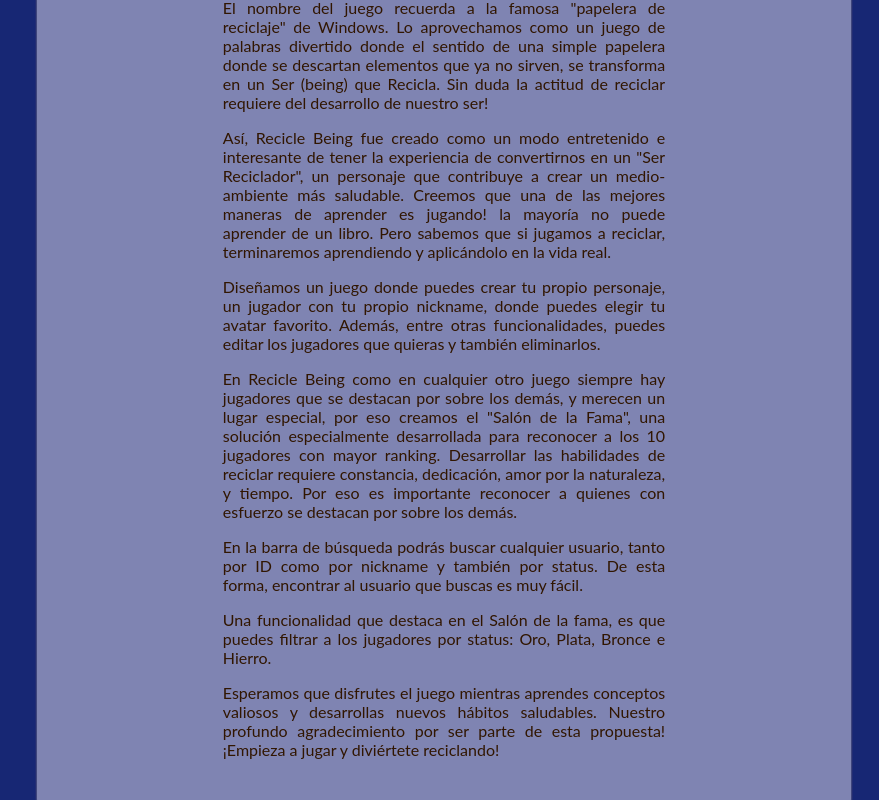
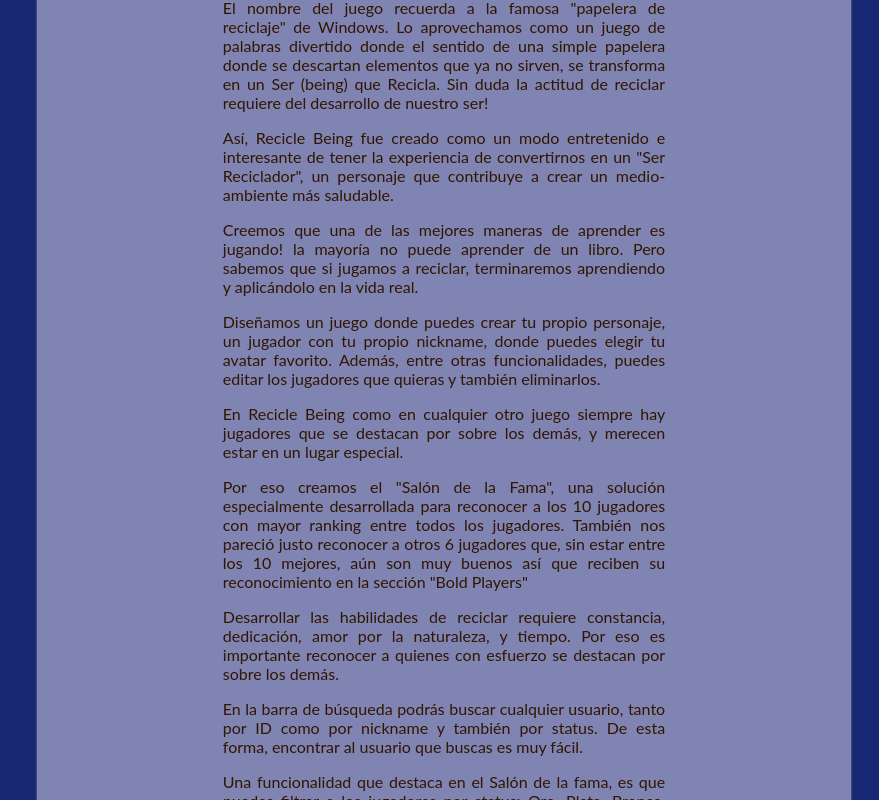
Before and after one commit to manejantesdt/game-prueba-client, a React (Create React App) app: page /about in a window 1280 px wide. Shown: the part 540-1340 px from the top of the page, without its empty margins (401-1280 px from the left). Built offline with nearby package versions, Linux system fonts and the light colour scheme.

Commit message:
actualizo About

```diff
--- a/src/components/About.jsx
+++ b/src/components/About.jsx
@@ -32,13 +32,14 @@
             la actitud de reciclar requiere del desarrollo de nuestro ser!{" "}
           </p>
           <p>
-            Así, Recicle Being fue creado como un modo entretenido e interesante de
-            tener la experiencia de convertirnos en un "Ser Reciclador", un
-            personaje que contribuye a crear un medio-ambiente más
-            saludable. Creemos que una de las mejores maneras de aprender es
-            jugando! la mayoría no puede aprender de un libro. Pero sabemos que
-            si jugamos a reciclar, terminaremos aprendiendo y aplicándolo en la
-            vida real.
+            Así, Recicle Being fue creado como un modo entretenido e interesante
+            de tener la experiencia de convertirnos en un "Ser Reciclador", un
+            personaje que contribuye a crear un medio-ambiente más saludable.{" "}
+          </p>
+          <p>
+            Creemos que una de las mejores maneras de aprender es jugando! la
+            mayoría no puede aprender de un libro. Pero sabemos que si jugamos a
+            reciclar, terminaremos aprendiendo y aplicándolo en la vida real.
           </p>
           <p>
             Diseñamos un juego donde puedes crear tu propio personaje, un
@@ -48,13 +49,21 @@
           </p>
           <p>
             En Recicle Being como en cualquier otro juego siempre hay jugadores
-            que se destacan por sobre los demás, y merecen un lugar especial, por
-            eso creamos el "Salón de la Fama", una solución especialmente
-            desarrollada para reconocer a los 10 jugadores con mayor ranking.
+            que se destacan por sobre los demás, y merecen estar en un lugar
+            especial.{" "}
+          </p>
+          <p>
+            Por eso creamos el "Salón de la Fama", una solución especialmente
+            desarrollada para reconocer a los 10 jugadores con mayor ranking
+            entre todos los jugadores. También nos pareció justo reconocer a
+            otros 6 jugadores que, sin estar entre los 10 mejores, aún son muy
+            buenos así que reciben su reconocimiento en la sección "Bold
+            Players"{" "}
+          </p>
+          <p>
             Desarrollar las habilidades de reciclar requiere constancia,
-            dedicación, amor por la naturaleza, y tiempo. Por eso es
-            importante reconocer a quienes con esfuerzo se destacan por sobre
-            los demás.{" "}
+            dedicación, amor por la naturaleza, y tiempo. Por eso es importante
+            reconocer a quienes con esfuerzo se destacan por sobre los demás.{" "}
           </p>
           <p>
             En la barra de búsqueda podrás buscar cualquier usuario, tanto por
@@ -63,15 +72,26 @@
           </p>
           <p>
             Una funcionalidad que destaca en el Salón de la fama, es que puedes
-            filtrar a los jugadores por status: Oro, Plata, Bronce e Hierro.{" "}
+            filtrar a los jugadores por status: Oro, Plata, Bronce, Hierro. Esta
+            última categoría es la que obtienes cuando creas un nuevo jugador,
+            por lo tanto aún no acumula puntos para ascender al status
+            siguiente.{" "}
           </p>
           <p>
             Esperamos que disfrutes el juego mientras aprendes conceptos
-            valiosos y desarrollas nuevos hábitos saludables. Nuestro profundo
-            agradecimiento por ser parte de esta propuesta! ¡Empieza a jugar y
-            diviértete reciclando!{" "}
+            valiosos y desarrollas nuevos hábitos amigables con el medio
+            ambiente.
           </p>
-         {/*  <p>
+          <p>
+            Tienes nuestro profundo agradecimiento por ser parte de esta
+            propuesta...
+          </p>
+          <p>
+            {" "}
+            ¡Empieza a jugar y diviértete mientras reciclas! Esperamos verte
+            en el podio muy pronto :){" "}
+          </p>
+          {/*  <p>
             El personaje principal contribuye a cambiar el mundo reciclando
             elementos que encuentra en los tableros (son varios escenarios
             distintos como un bosque, una ciudad, un volcán, una montaña, etc. )
@@ -311,7 +331,8 @@
           <p>
             <a href="/contact-us">Contact Us</a>
           </p>
-         */}</div>
+         */}
+        </div>
         <Link to="/">
           <button className="button_form">Back </button>
         </Link>
```
